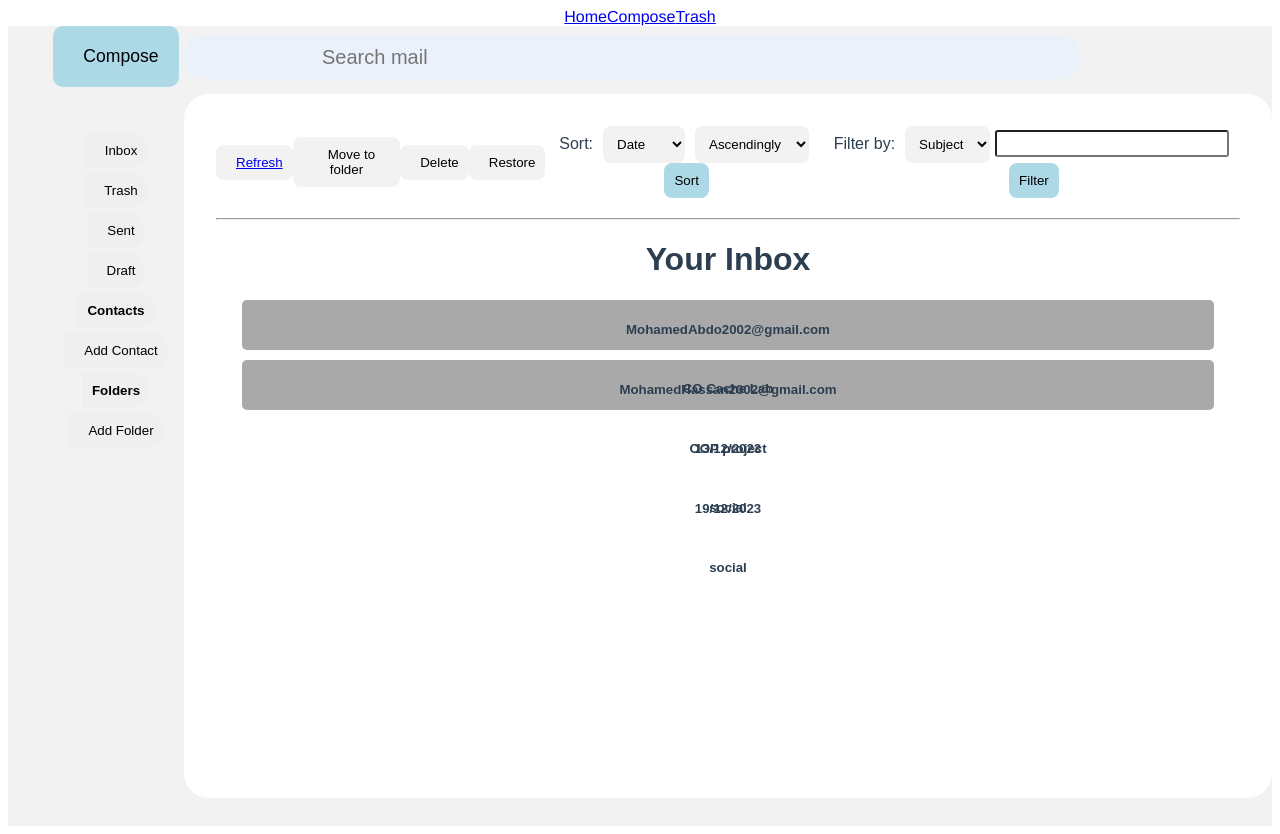
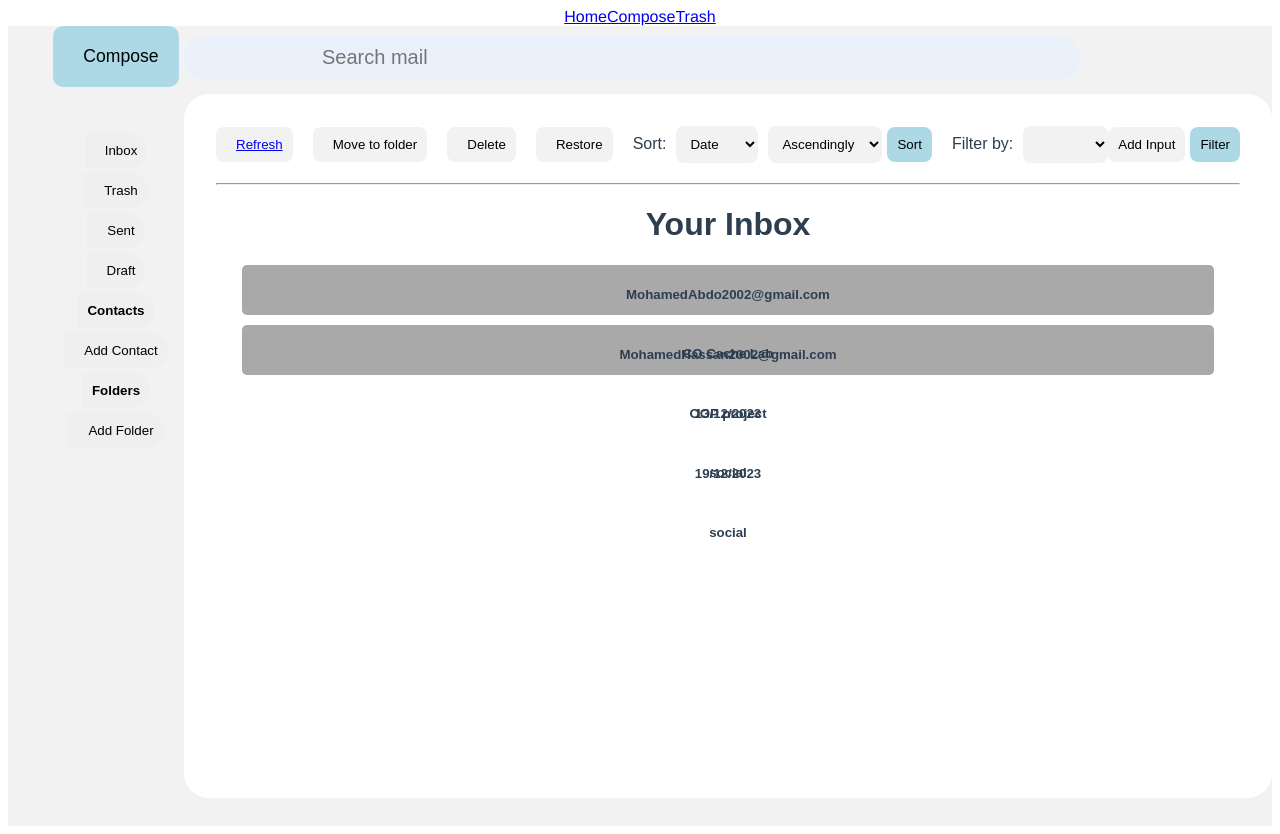
Before and after one commit to MohamedAbdo37/Speed-Mail, a Vue app: page / in a window 1280 px wide. Built offline with nearby package versions, Linux system fonts and the light colour scheme.

Commit message:
add filter

```diff
--- a/package.json
+++ b/package.json
@@ -10,6 +10,7 @@
   "dependencies": {
     "axios": "^1.6.2",
     "core-js": "^3.8.3",
+    "serve": "^14.2.1",
     "vue": "^3.2.13",
     "vue-router": "^4.2.5"
   },
--- a/src/components/Compose.vue
+++ b/src/components/Compose.vue
@@ -18,7 +18,7 @@
         </div>
         <div class="form-group">
             <label for="tag">Tag</label>
-            <input type="text" id="tag" required  v-model="tag">
+            <input type="text" id="tag" required  v-model="tag[0]">
         </div>
         <div class="form-group">
             <label for="message">Message</label>
--- a/src/components/Home.vue
+++ b/src/components/Home.vue
@@ -125,12 +125,16 @@
 
         <div id="filter-div">
           <label for="Filter-select">Filter by:</label>
-          <select id="Filter-select">
-            <option><button>Sender</button></option>
-            <option selected><button>Subject</button></option>
+          <select id="Filter-select" v-model="filterby">
+            <option value="sender"><button  >Sender </button></option>
+            <option value="subject" selected><button>Subject</button></option>
           </select>
-          <input type="text" id="filter-input" style="margin-left: 5px" />
-          <button id="filter-button" >Filter</button>
+          <div v-for="(input, index) in filter" :key="index">
+          <input v-model="input.value" @input="updateInput(index, $event.target.value)" type="text" id="filter-input" style="margin-left: 5px"   >
+          <button @click="removeInput(index)">Remove</button>
+          </div>
+          <button @click="addInput">Add Input</button>
+          <button id="filter-button" @click="Filter" >Filter</button>
         </div>
       </div>
       <hr style="margin-top: 20px; margin-bottom: 20px" id="horizontal-line" />
@@ -148,6 +152,8 @@
 </template>
 
 <script>
+import axios from 'axios';
+
 export default {
   name: 'hoMe',
   components: {
@@ -160,6 +166,8 @@ export default {
       password: "",
       foldernames: [],
       contactnames: [],
+      filterby: "",
+      filter: [],
       mails: [
         {
           To: "Yahiaibrahime123@gmail.com",
@@ -184,6 +192,27 @@ export default {
     addfolder() {
 
     },
+    addInput() {
+          this.filter.push({ value: '' });
+        },
+        removeInput(index) {
+          this.filter.splice(index, 1);
+        },
+        updateInput(index, value) {
+          this.filter[index].value = value;
+          console.log(this.filter[index])
+        },
+    Filter() {
+      axios.get('http://localhost:8081/filter', {
+        params: {
+          filterby: this.filterby,
+          filter: this.filter,
+        },
+      }).then((r) => {
+        console.log('done filter');
+        console.log(r.data)
+      });
+},
     addid() {
       this.i += 1;
       console.log(this.i);
```
Also changed, not shown: 1 other file (tests, documents, lock files or other folders).
